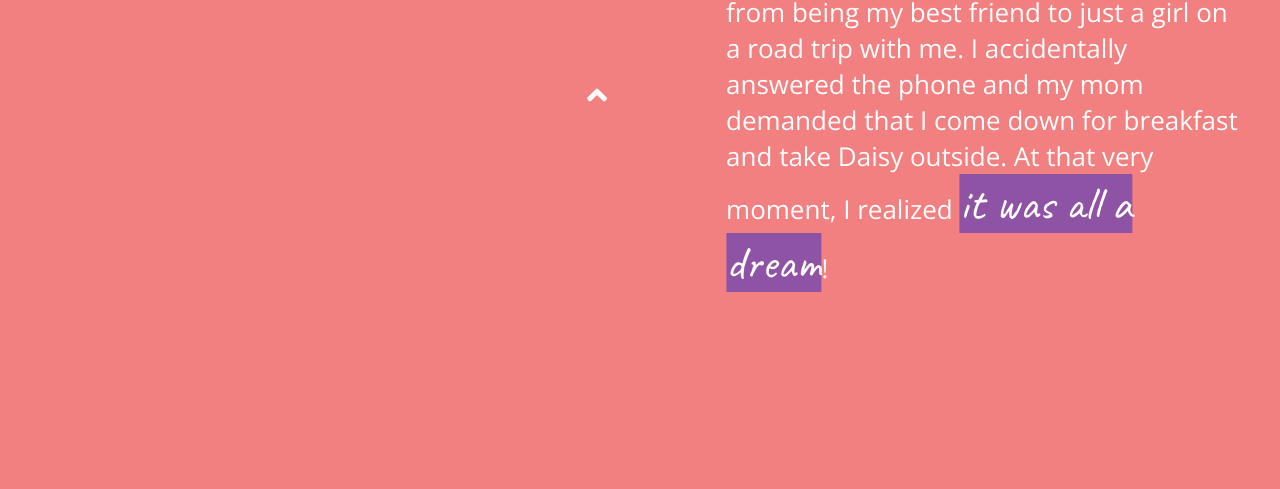
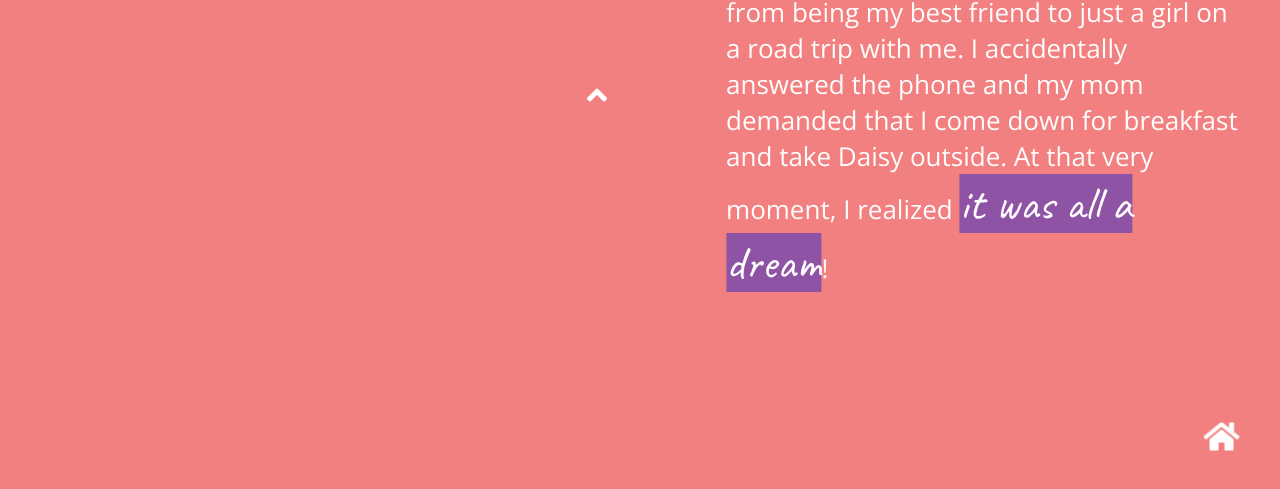
Before and after one commit to ryane1/GC-Final-Project, an Angular app: page /joy in a window 1280 px wide. Shown: the part 7505-7994 px from the top of the page. Built offline with nearby package versions, Linux system fonts and the light colour scheme.

Commit message:
update destop home icon

```diff
--- a/src/app/story/anger-disgust/anger-disgust.component.css
+++ b/src/app/story/anger-disgust/anger-disgust.component.css
@@ -205,4 +205,10 @@ p {
   .ten {
     height: 48%;
   }
+  div.home_icon{
+    position: absolute;
+    left: 94%;
+    top: 90%;
+    transform: rotate(-90deg);
+  }
 }
--- a/src/app/story/joy-surprise/joy-surprise.component.css
+++ b/src/app/story/joy-surprise/joy-surprise.component.css
@@ -224,4 +224,10 @@ p {
   .eight {
     padding-bottom: 40px;
   }
+  div.home_icon{
+    position: absolute;
+    left: 94%;
+    top: 90%;
+    transform: rotate(-90deg);
+  }
 }
--- a/src/app/story/sadness-fear/sadness-fear.component.css
+++ b/src/app/story/sadness-fear/sadness-fear.component.css
@@ -150,7 +150,7 @@ p {
   }
   /* gradient background */
   div {
-    height: 1000vh;
+    /* height: 1000vh; */
     /* background-image: linear-gradient(
       #4f8069,
       #e3d597,
@@ -231,4 +231,10 @@ p {
   .ten {
     height: 35%;
   }
+  div.home_icon{
+    position: absolute;
+    left: 94%;
+    top: 90%;
+    transform: rotate(-90deg);
+  }
 }
```
